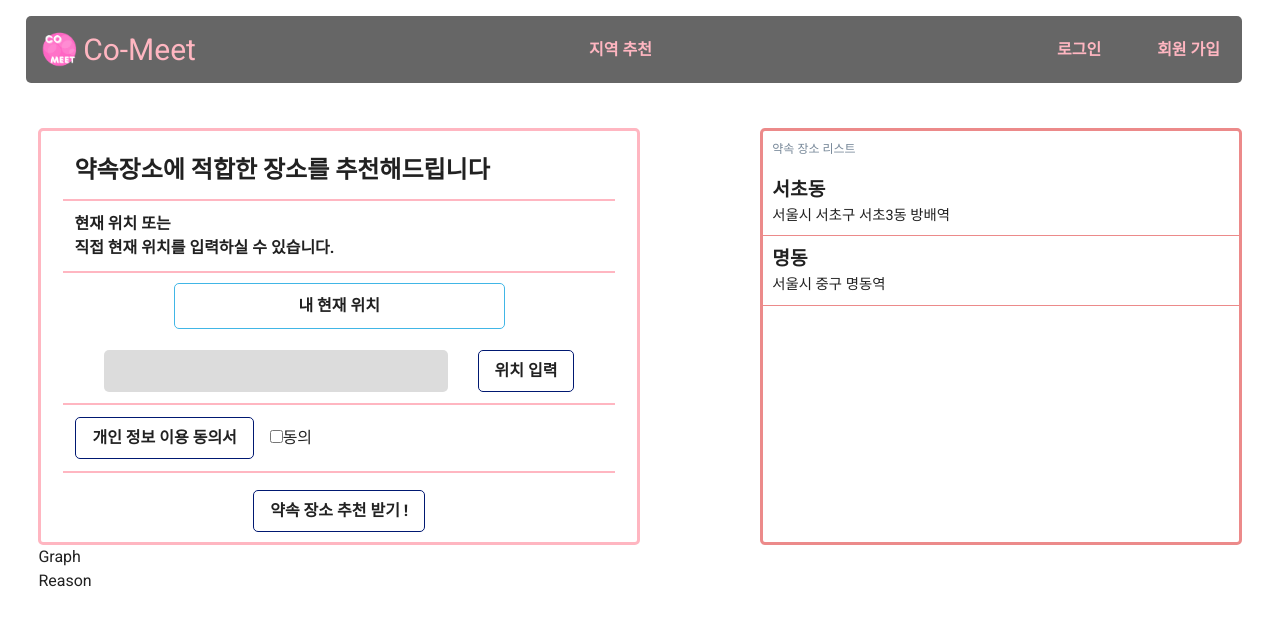
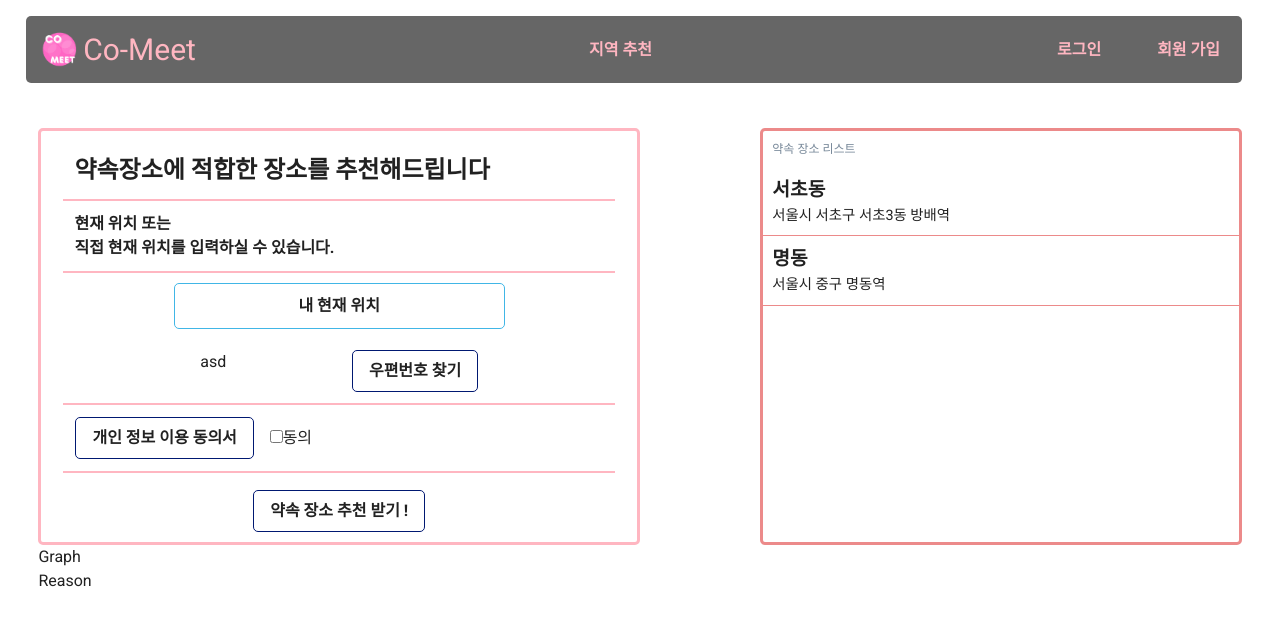
Before and after one commit to shim99887/co-meet, a Vue app in the folder frontend/co-meet/: page /recommendation in a window 1280 px wide. Shown: the top 626 px of the page. Built offline with nearby package versions, Linux system fonts and the light colour scheme.

Commit message:
S04P22A203-97 edit : address search function
주소 검색 api 적용 및 버그 수정

```diff
--- a/frontend/co-meet/public/index.html
+++ b/frontend/co-meet/public/index.html
@@ -11,6 +11,7 @@
     <script src="https://ajax.googleapis.com/ajax/libs/jquery/3.1.1/jquery.min.js"></script>
     <!-- fontawesome -->
     <script src="https://kit.fontawesome.com/74ef533924.js" crossorigin="anonymous"></script>
+    <script src="//t1.daumcdn.net/mapjsapi/bundle/postcode/prod/postcode.v2.js"></script>
   </head>
   <body>
     <noscript>
--- a/frontend/co-meet/src/components/Address.vue
+++ b/frontend/co-meet/src/components/Address.vue
@@ -6,10 +6,13 @@
           <h4 class="explain__description">현재 위치 또는<br>직접 현재 위치를 입력하실 수 있습니다.</h4>
         </div>
         <!-- 둘중에 하나의 버튼을 누르면 나머지 하나는 사라짐 -->
-        <button href="#" class="location__my-location text-bold" >내 현재 위치</button>
+        <button href="#" class="location__my-location text-bold"   >내 현재 위치</button>
         <div class="search-location">
-          <input type="text" class="location-text">
-          <button class="btn text-bold">위치 입력</button>
+          <!-- <input type="text" class="location-text" v-text="location"> -->
+          {{location}}
+          <!-- {{this.location}} -->
+          <input type="button" class="btn text-bold"  @click="sample4_execDaumPostcode" value="우편번호 찾기">
+          <!-- <button  @click="sample4_execDaumPostcode">위치 입력</button> -->
         </div>
         <div class="terms">
           <button class="location__terms btn text-bold">개인 정보 이용 동의서</button>
@@ -34,7 +37,7 @@
       </section>
   </div>
 </template>
-
+<script src="//t1.daumcdn.net/mapjsapi/bundle/postcode/prod/postcode.v2.js"></script>
 <style>
   .explain__title, .explain__description,
   .search-location, .terms {
@@ -128,6 +131,21 @@
 
 <script>
 export default {
+    data(){
+      return{
+        location: 'asd',
+      }
+    },
+ methods:{
+    sample4_execDaumPostcode() {
+      this.location = new daum.Postcode({
+          oncomplete(data) {
+            console.log(data);
+            return data.jibunAddress;
+          }
+      }).open();
 
+    },
+  }
 }
 </script>
--- a/frontend/co-meet/src/components/UserForm.vue
+++ b/frontend/co-meet/src/components/UserForm.vue
@@ -50,6 +50,11 @@
 <script>
 
 export default {
+  props:{
+    msg:{
+      type:String
+    }
+  },
     methods: {
 
         login() {
--- a/frontend/co-meet/src/views/LandingPage.vue
+++ b/frontend/co-meet/src/views/LandingPage.vue
@@ -36,6 +36,7 @@ import Navbar from "../components/navbar.vue";
 export default {
   components: {
     UserForm,
+    Navbar,
   },
   data() {
     return {
```
